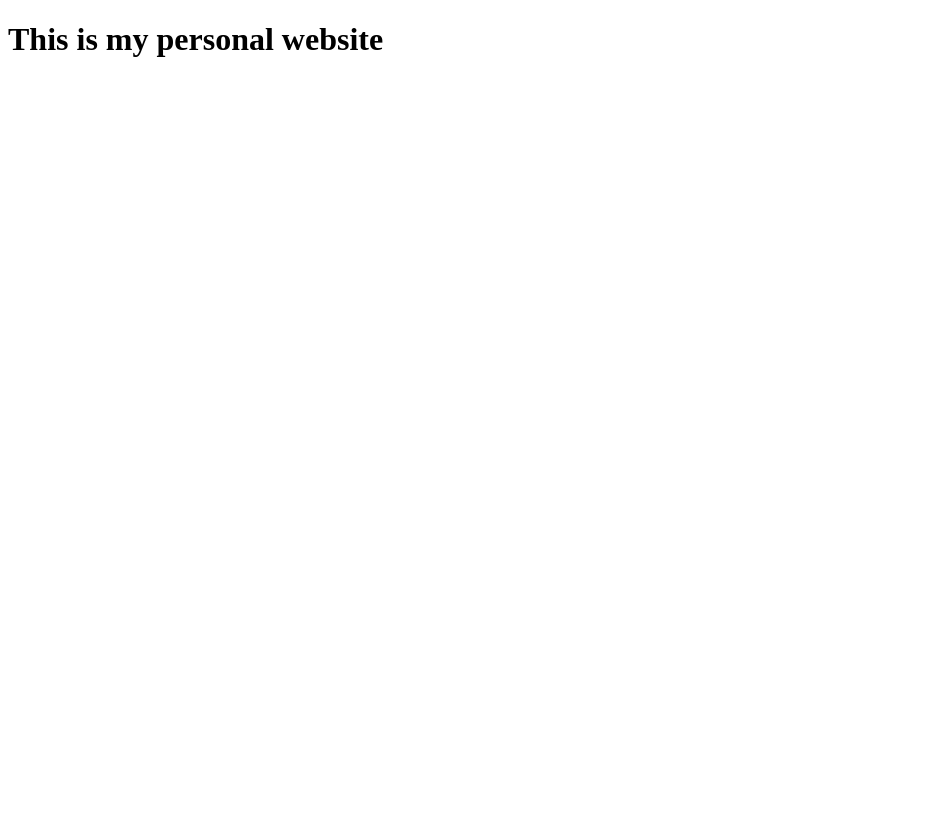
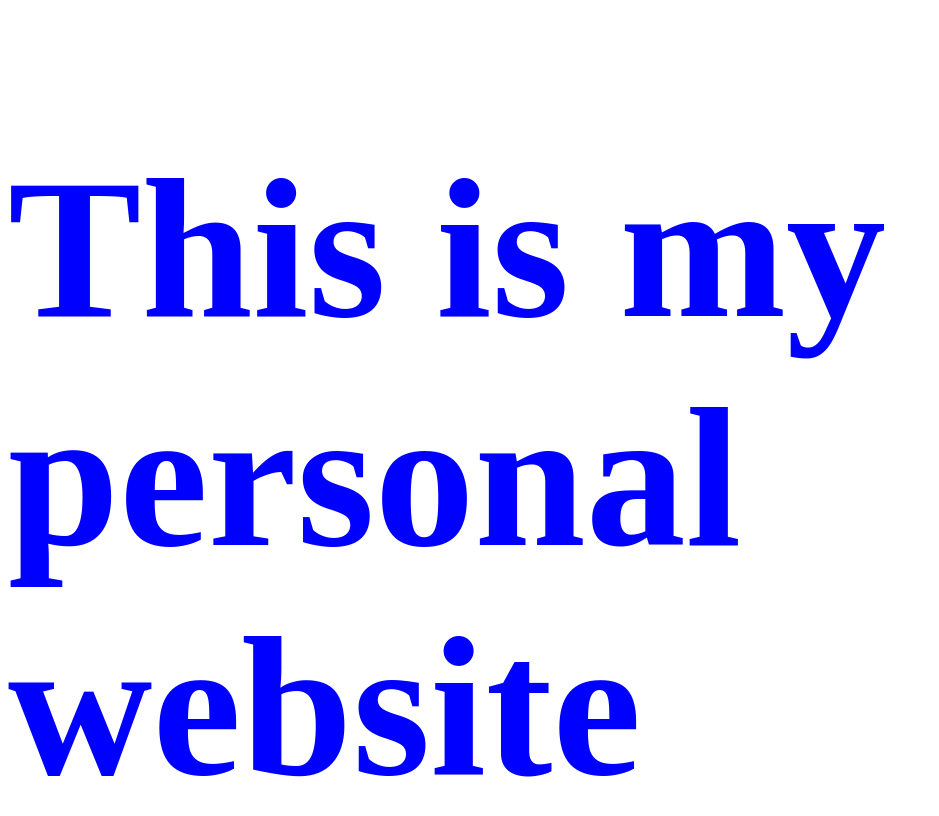
Before and after one commit to darren-2016/darren-2016.github.io, a plain HTML site: page index.html in a window 1280 px wide. Shown: the whole page, without its empty margins (0-939 px from the left). Drawn offline with Linux system fonts and the light colour scheme.

Commit message:
Corrected typo - href in stylesheet link.

```diff
--- a/index.html
+++ b/index.html
@@ -3,7 +3,7 @@
   <head>
     <meta charset="utf-8">
     <title></title>
-    <link rel="stylesheet" hred="css/styles.css">
+    <link rel="stylesheet" href="css/styles.css">
   </head>
   <body>
     <h1>This is my personal website</h1>
```
